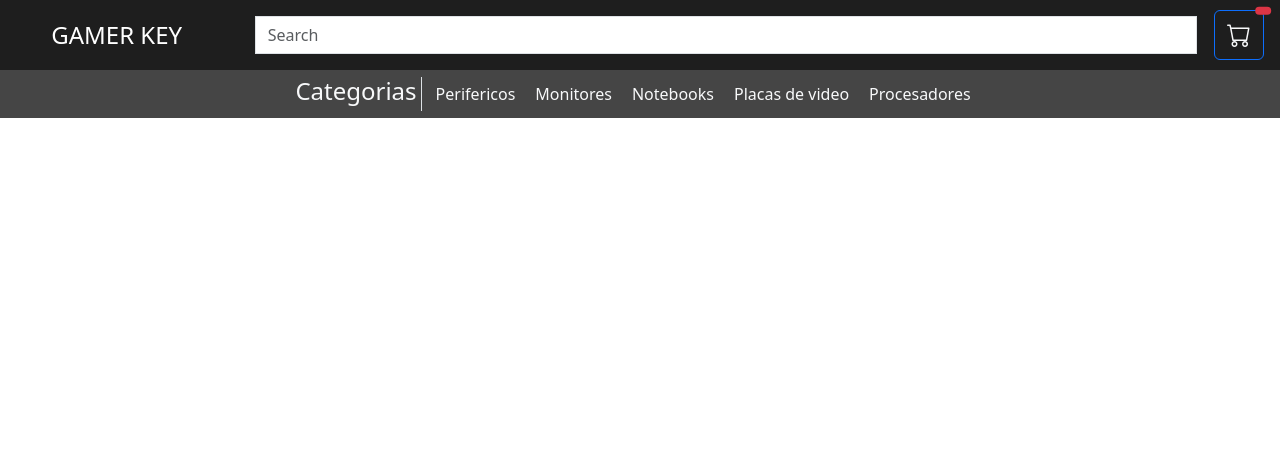
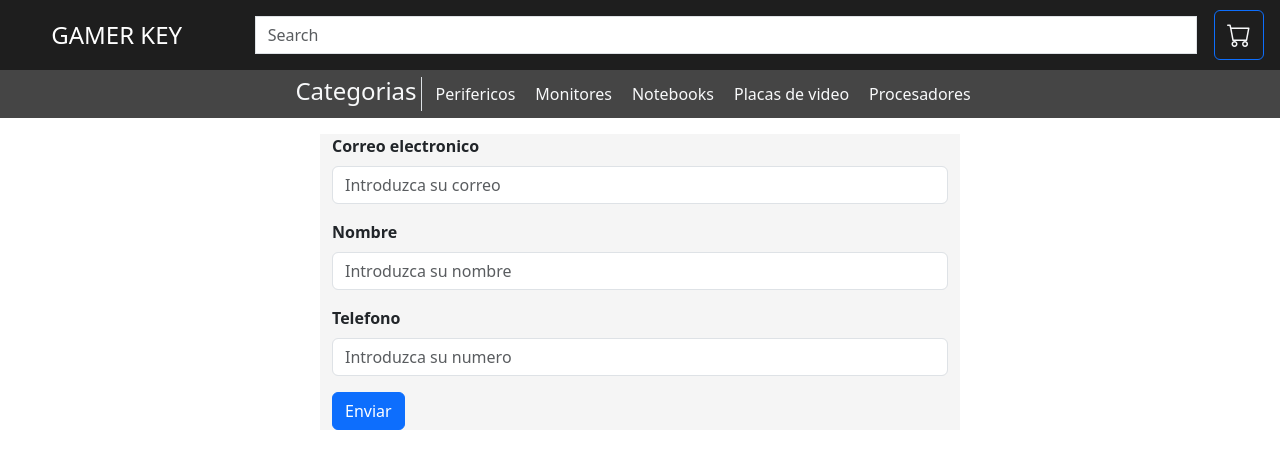
Before and after one commit to JuaniAliaga/Proyecto-react, a React (Vite) app in the folder vite-project/: page /orders in a window 1280 px wide. Shown: the top 468 px of the page. Built offline with nearby package versions, Linux system fonts and the light colour scheme.

Commit message:
añadido de checkout

```diff
--- a/vite-project/src/App.jsx
+++ b/vite-project/src/App.jsx
@@ -3,6 +3,7 @@ import ItemListContainer from "./components/ItemListContainer/ItemListContainer"
 import {Routes, Route} from "react-router-dom"
 import ItemDetailContainer from './components/ItemDetailContainer/ItemDetailContainer'
 import CartProvider from './context/CartProvider'
+import Checkout from './components/Order/Checkout'
 
 function App() {
 
@@ -16,6 +17,8 @@ function App() {
         <Route path='/category/:categoryid' element={<ItemListContainer />}/>
 
         <Route path='/item/:id' element={<ItemDetailContainer />}/>
+
+        <Route path='/orders' element={<Checkout />}/>
     </Routes>
     </CartProvider>
   )
--- a/vite-project/src/components/CartWidget/CartWidget.jsx
+++ b/vite-project/src/components/CartWidget/CartWidget.jsx
@@ -2,16 +2,16 @@ import { useContext } from "react"
 import CartContext from "../../context/CartContext"
 import { cantidadCarrito } from "../../utils"
 
-const CartWidget = () =>{
-const {cart} = useContext(CartContext)
+const CartWidget = () => {
+    const { cart } = useContext(CartContext)
 
-const cantidad =cantidadCarrito(cart)
+    const cantidad = cantidadCarrito(cart)
 
-    return(
+    return (
         <div>
             <button className="btn btn-outline-primary text-light position-relative me-1">
                 <i className="bi bi-cart fs-4"></i>
-            <span className="position-absolute top-0 start-100 translate-middle badge rounded-pill bg-danger">
+                <span className={`position-absolute top-0 start-100 translate-middle badge rounded-pill ${!!cantidad && "bg-danger"}`}>
                     {cantidad > 0 ? cantidad : ""}
                     <span className="visually-hidden">Productos que tiene en el carrito</span>
                 </span>
--- a/vite-project/src/components/NavBar/NavBar.jsx
+++ b/vite-project/src/components/NavBar/NavBar.jsx
@@ -1,4 +1,4 @@
-import style from "./NavBar.css"
+import "./NavBar.css"
 import CartWidget from "../CartWidget/CartWidget";
 import {Link, NavLink} from "react-router-dom"
 
@@ -11,7 +11,7 @@ const NavBar = () => {
                 <div className="col-md-9 d-flex align-items-center">
                     <input className="form-control rounded-0" type="search" placeholder="Search" aria-label="Search"></input>
                 </div>
-                <CartWidget />
+                <Link to="/orders"><CartWidget /></Link>
             </div>
         </nav>
         <div className="categorias container-fluid d-flex justify-content-center align-items-center">
--- /dev/null
+++ b/vite-project/src/components/Order/Checkout.css
@@ -0,0 +1,7 @@
+form{
+background-color: #f5f5f5;
+}
+
+label{
+    font-weight: bold;
+}
--- /dev/null
+++ b/vite-project/src/components/Order/Checkout.jsx
@@ -0,0 +1,46 @@
+import {getFirestore, collection, addDoc} from "firebase/firestore"
+import { useState } from "react"
+import "./Checkout.css"
+
+
+const Checkout = () => {
+    const [input, setInput] = useState({
+        email: "",
+        nombre: "",
+        telefono: ""
+    })
+
+    const {email, nombre, telefono} = input
+
+    const valorInput = (e) => {
+        setInput({
+            ...input,
+            [e.target.name]: e.target.value
+        })
+    }
+
+    const enviar = (e) => {
+        e.preventDefault()
+        console.log(`${nombre} ${email} ${telefono}`);
+    }
+
+    return (
+        <form className="container m-auto w-50 mt-3">
+            <div className="mb-3">
+                <label className="form-label" htmlFor="Email">Correo electronico</label>
+                <input type="email" className="form-control" id="Email" name="Email" onChange={valorInput} placeholder="Introduzca su correo"/>
+            </div>
+            <div className="mb-3">
+                <label className="form-label" htmlFor="Nombre">Nombre</label>
+                <input type="text" className="form-control" id="Nombre" name="Nombre" onChange={valorInput} placeholder="Introduzca su nombre"/>
+            </div>
+            <div className="mb-3">
+                <label className="form-label" htmlFor="Telefono">Telefono</label>
+                <input type="tel" className="form-control" id="Telefono" name="Telefono" onChange={valorInput} placeholder="Introduzca su numero"/>
+            </div>
+            <button type="submit" className="btn btn-primary" onClick={enviar}>Enviar</button>
+        </form>
+    )
+}
+
+export default Checkout
```
Lines whose indentation alone changed are shown as unchanged.
